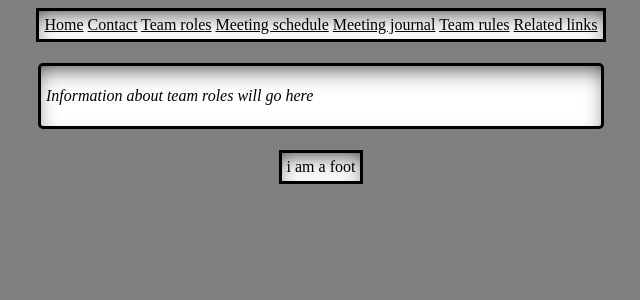
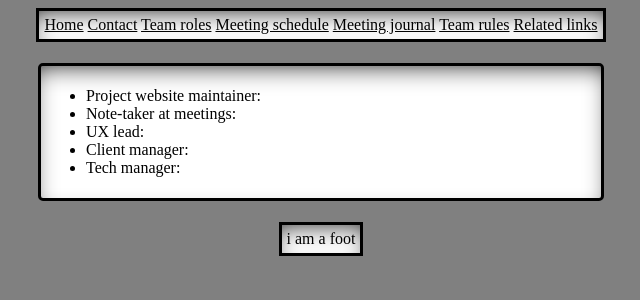
Before and after one commit to jay1723/ObjectDetectionWebsite, a Jekyll site: the page built from roles.md, in a window 1280 px wide. Shown: the top 300 px of the page, without its empty margins (319-959 px from the left). Built offline with Jekyll 4.4.1, drawn with Linux system fonts in a browser that asks for light colours.

Commit message:
added ideas for possible roles

```diff
--- a/roles.md
+++ b/roles.md
@@ -3,5 +3,8 @@ layout: default
 title: Team roles
 ---
 
-
-*Information about team roles will go here*
+* Project website maintainer:
+* Note-taker at meetings:
+* UX lead:
+* Client manager:
+* Tech manager:
```
Also changed, not shown: meeting-journal.md (+5 -0 lines), related.md (+6 -0 lines).
